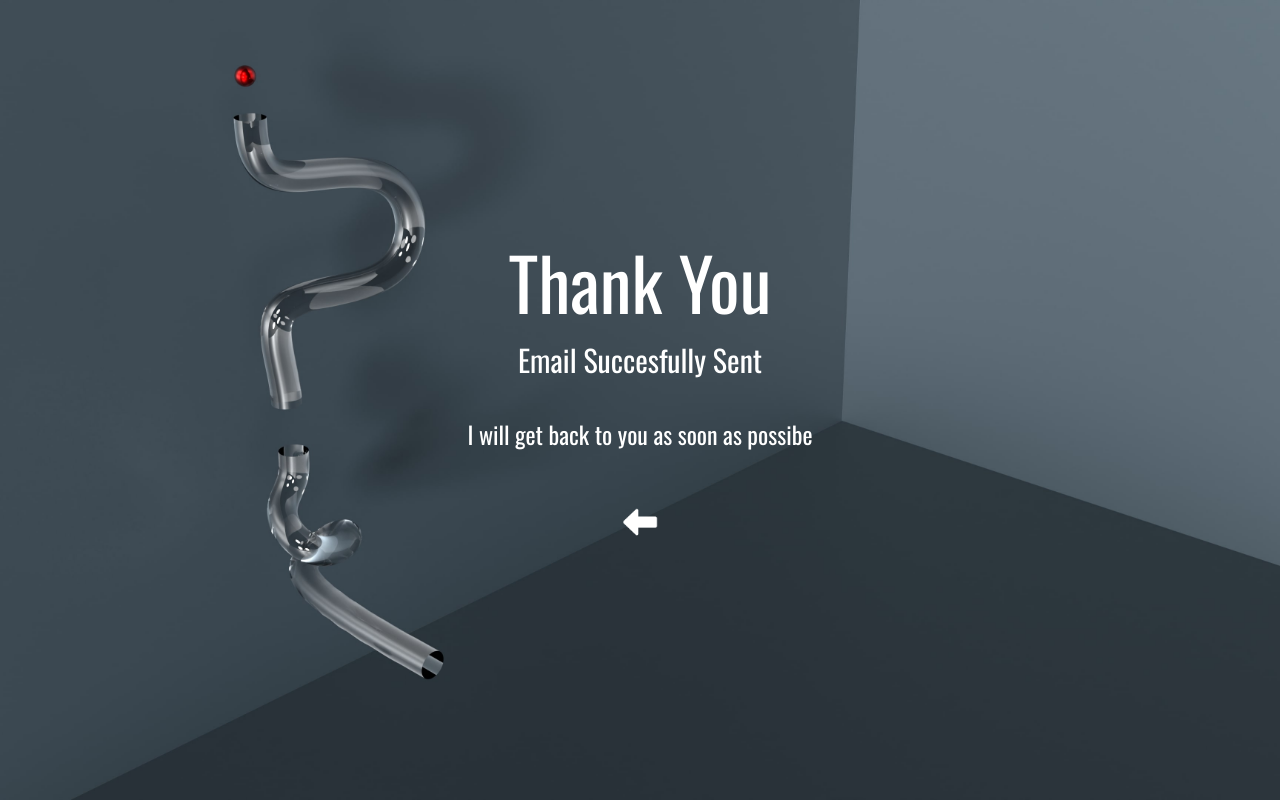
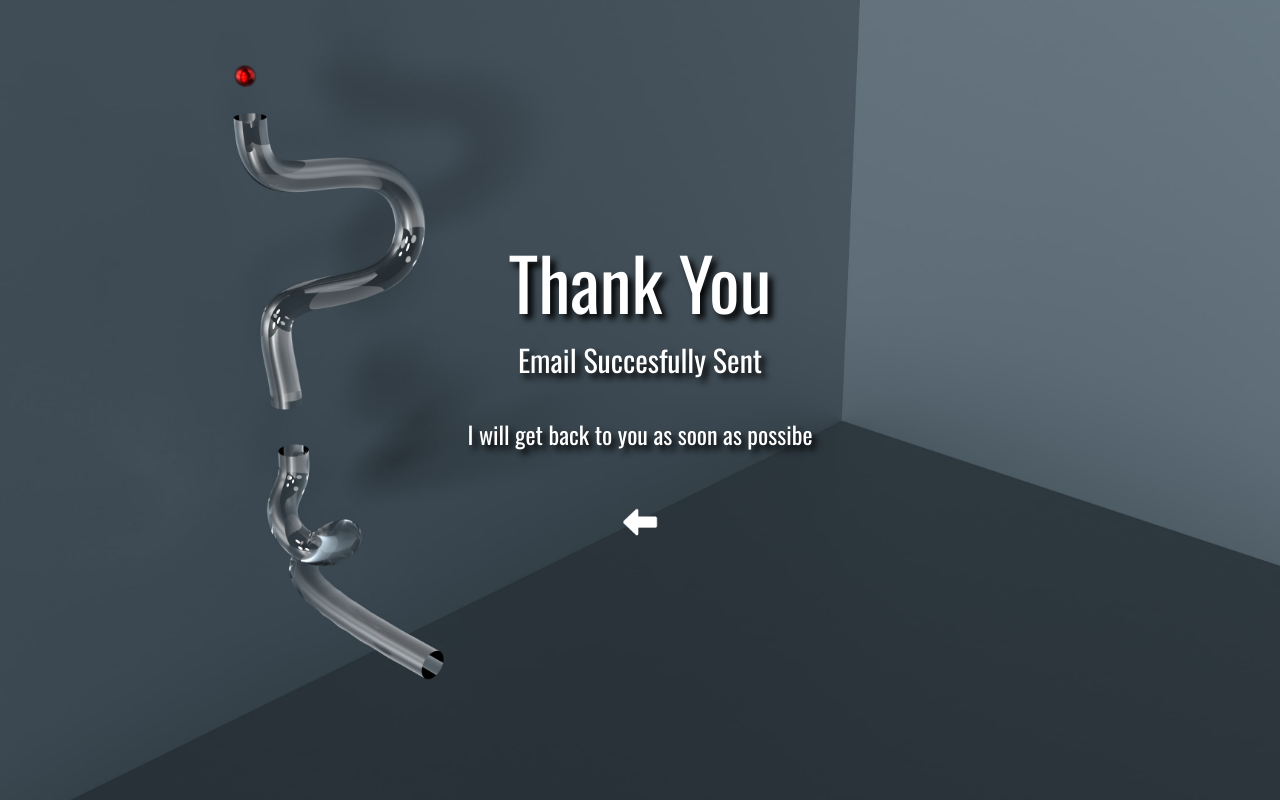
Before and after one commit to OmarMahmoud97/NextJs-Portfolio, a Next.js app: page /thank-you in a window 1280 px wide. Built offline with nearby package versions, Linux system fonts and the light colour scheme.

Commit message:
add further styling to thankyou page

```diff
--- a/app/thank-you/page.jsx
+++ b/app/thank-you/page.jsx
@@ -3,9 +3,11 @@ import LiquidButton from "../../components/liquidButton/liquidButton";
 function Thankyou() {
   return (
     <div className="thanks flex-col h-screen justify-center items-center flex text-white">
-      <p className="lg:text-7xl text-5xl mb-6">Thank You</p>
-      <p className="lg:text-3xl text-2xl mb-10">Email Succesfully Sent</p>
-      <p className="lg:text-2xl text-1xl mb-10">
+      <p className="textshadow lg:text-7xl text-5xl mb-6">Thank You</p>
+      <p className="textshadow lg:text-3xl text-2xl mb-10">
+        Email Succesfully Sent
+      </p>
+      <p className="textshadow lg:text-2xl text-1xl mb-10">
         I will get back to you as soon as possibe
       </p>
       <LiquidButton />
```
